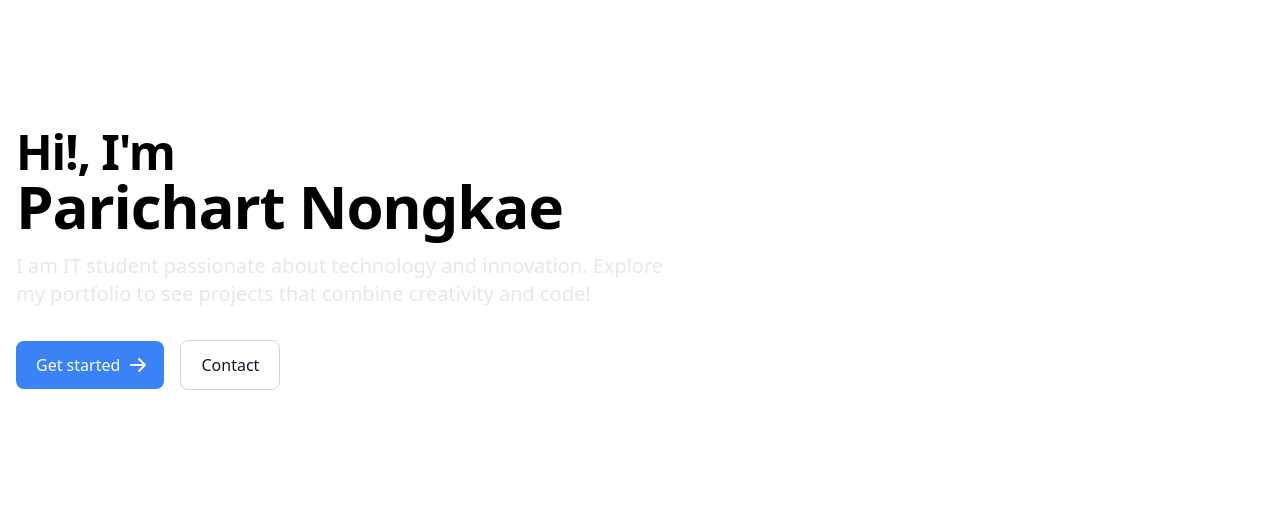
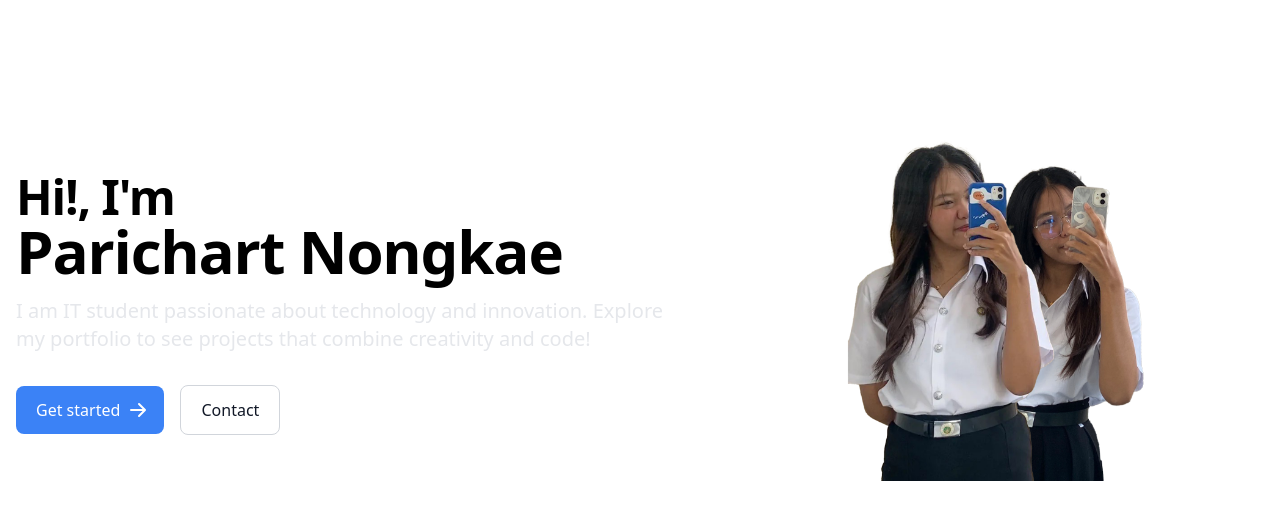
Before and after one commit to k-winph/portfolio-team-11, a website: page src/components/hero/index.html in a window 1280 px wide. Drawn offline with nearby package versions, Linux system fonts and the light colour scheme.

Commit message:
feat(hero):เพิ่มรูปพร้อมกับลิ้งไป Social media

```diff
--- a/src/components/hero/index.html
+++ b/src/components/hero/index.html
@@ -48,6 +48,14 @@
             Contact
           </a>
         </div>
+        <div class="hidden lg:mt-0 lg:col-span-5 lg:flex">
+          <a
+            href="https://www.instagram.com/_prchx/"
+            class="transition-transform duration-300 hover:scale-105"
+          >
+            <img src="/src/components/hero/pumpui.png" alt="ig pumpui" />
+          </a>
+        </div>
       </div>
     </section>
   </body>
```
Also changed, not shown: src/components/hero/pumpui.png (added).
